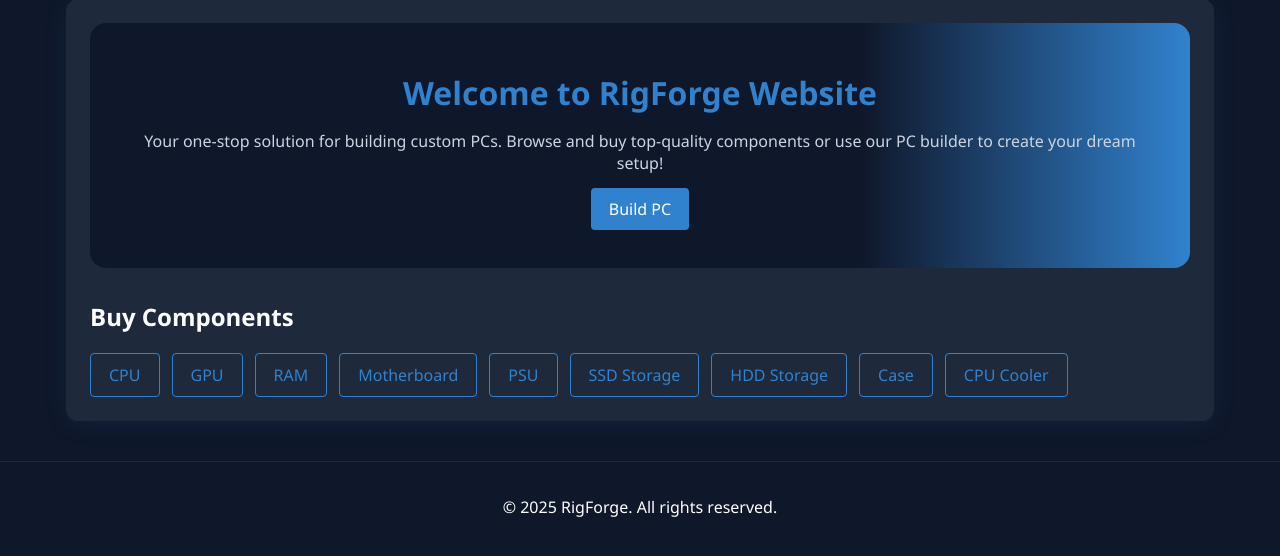
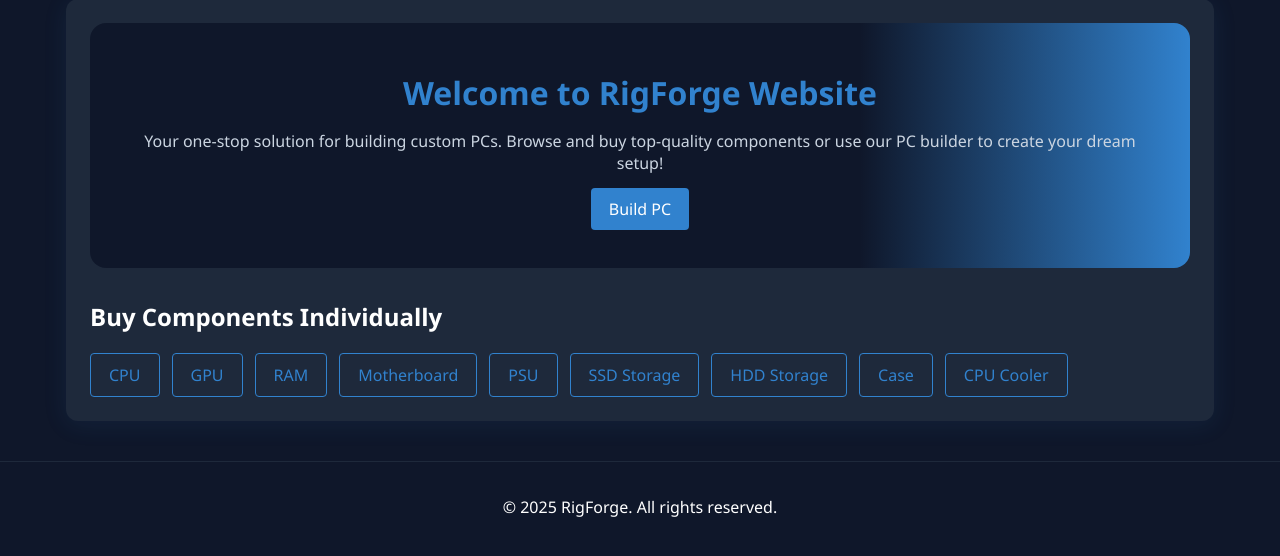
Before and after one commit to jsumit649/RigForge-main, a Django app: page / in a window 1280 px wide. Shown: the part 105-661 px from the top of the page. Run offline with Django 5.2, Linux system fonts and the light colour scheme; parts of the project's set-up code (start-up, migrations or seed data) failed here and were passed over.

Commit message:
Update components section title for clarity

```diff
--- a/core/templates/core/home.html
+++ b/core/templates/core/home.html
@@ -6,7 +6,7 @@
     <a href="{% url 'build' %}" class="home-build-btn">Build PC</a>
 </div>
 <div class="home-buy-components">
-    <h2 class="home-components-title">Buy Components</h2>
+    <h2 class="home-components-title">Buy Components Individually</h2>
     <div class="home-components-list">
         <a href="{% url 'components' %}?type=cpu" class="home-component-btn">CPU</a>
         <a href="{% url 'components' %}?type=gpu" class="home-component-btn">GPU</a>
```
